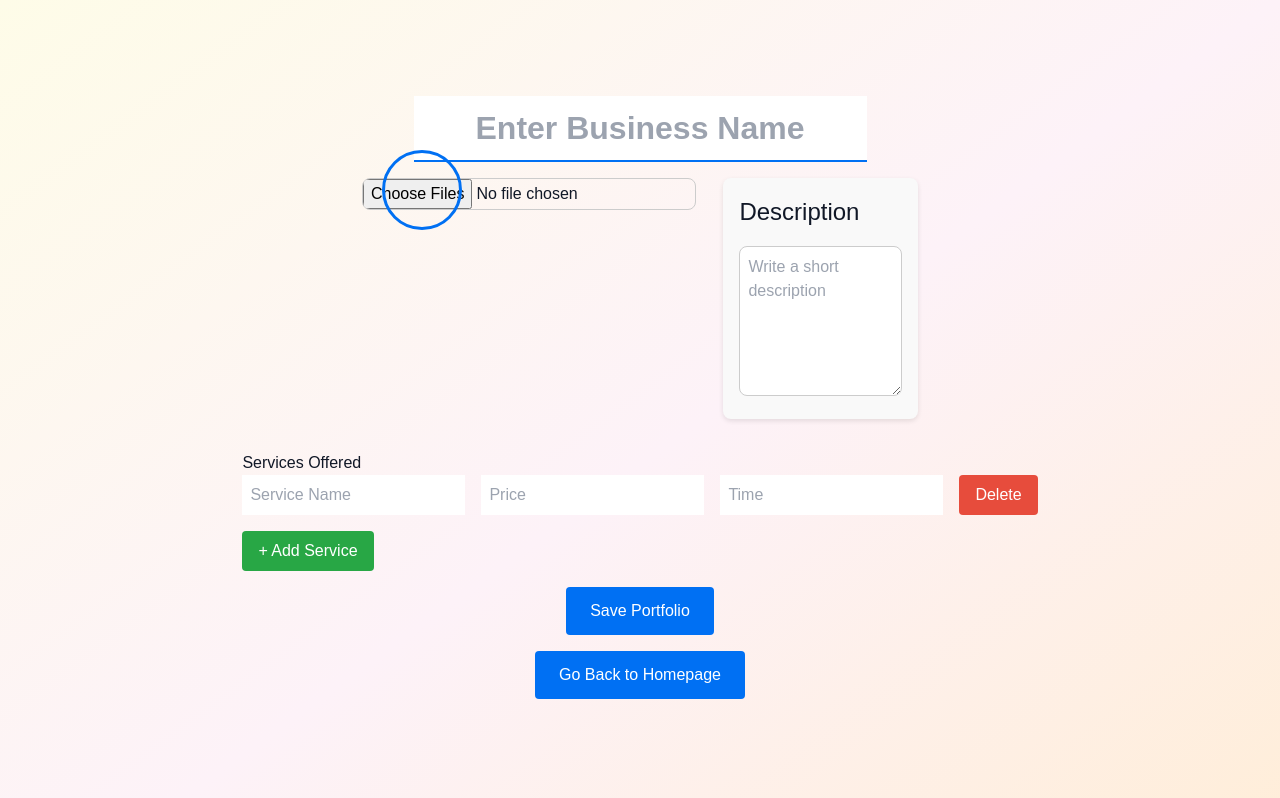
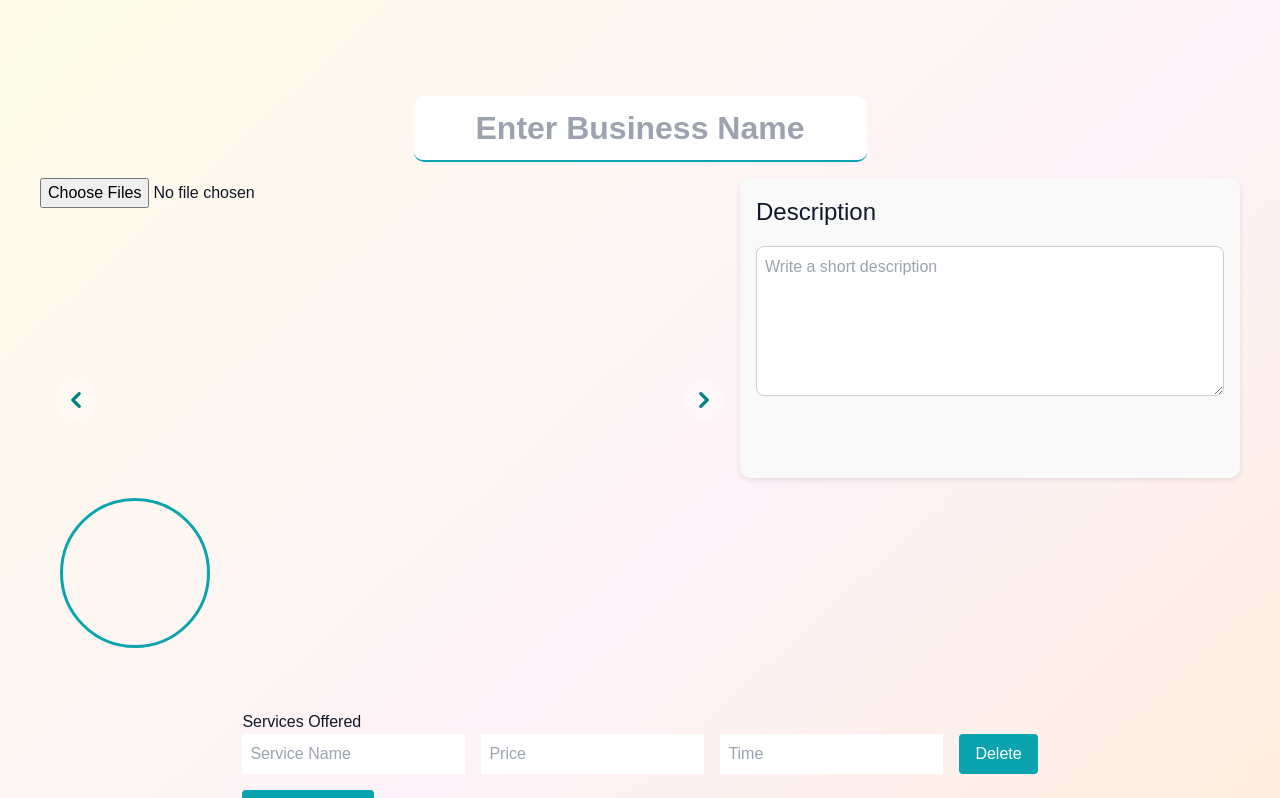
Before and after one commit to WSU-4110/Style, a Next.js app: page /portfolio in a window 1280 px wide. Shown: the top 798 px of the page. Built offline with nearby package versions, Linux system fonts and the light colour scheme.

Commit message:
Creating a carousel

```diff
--- a/package.json
+++ b/package.json
@@ -13,6 +13,7 @@
     "next": "^14.2.13",
     "react": "^18.3.1",
     "react-dom": "^18.3.1",
+    "react-feather": "^2.0.10",
     "react-slick": "^0.30.2",
     "slick": "^1.12.2",
     "swr": "^2.2.5"
--- a/src/app/layout.tsx
+++ b/src/app/layout.tsx
@@ -2,7 +2,7 @@ import type { Metadata } from "next";
 import React from 'react';
 import localFont from "next/font/local";
 import "./globals.css"; // Assuming Tailwind CSS is used for global styles
-import Navbar from '../components/navigationbar';
+import Navbar from '../components/navigationbar.tsx';
 
 // Import Sinera font
 const sinera = localFont({
--- a/src/app/portfolio/page.tsx
+++ b/src/app/portfolio/page.tsx
@@ -1,22 +1,18 @@
 /* eslint-disable @typescript-eslint/no-unused-vars */
 'use client';
 
-import React, { useState, useRef } from 'react';
+import React, { useState } from 'react';
 import { useRouter } from 'next/navigation';
-import './portfolio.css'; // Import the portfolio-specific CSS
+import './portfolio.css';
 
 export default function Portfolio() {
   const [businessName, setBusinessName] = useState('');
   const [bio, setBio] = useState('');
   const [profilePicture, setProfilePicture] = useState<File | null>(null);
-  const [photos, setPhotos] = useState<FileList | null>(null);
+  const [photos, setPhotos] = useState<string[]>([]);
   const [services, setServices] = useState([{ name: '', price: '', time: '' }]);
 
   const router = useRouter();
-  const carouselRef = useRef<HTMLDivElement>(null);
-  const isDragging = useRef(false);
-  const startX = useRef(0);
-  const scrollLeft = useRef(0);
 
   const handleProfilePictureUpload = (e: React.ChangeEvent<HTMLInputElement>) => {
     if (e.target.files) {
@@ -26,28 +22,9 @@ export default function Portfolio() {
 
   const handlePhotoUpload = (e: React.ChangeEvent<HTMLInputElement>) => {
     if (e.target.files) {
-      setPhotos(e.target.files);
+      const newPhotos = Array.from(e.target.files).map((file) => URL.createObjectURL(file));
+      setPhotos(newPhotos);
     }
-  };
-
-  const handleDragStart = (e: React.MouseEvent) => {
-    isDragging.current = true;
-    startX.current = e.pageX - (carouselRef.current?.offsetLeft || 0);
-    scrollLeft.current = carouselRef.current?.scrollLeft || 0;
-  };
-
-  const handleDragMove = (e: React.MouseEvent) => {
-    if (!isDragging.current) return;
-    e.preventDefault();
-    const x = e.pageX - (carouselRef.current?.offsetLeft || 0);
-    const walk = (x - startX.current) * 2; // Increase drag speed
-    if (carouselRef.current) {
-      carouselRef.current.scrollLeft = scrollLeft.current - walk;
-    }
-  };
-
-  const handleDragEnd = () => {
-    isDragging.current = false;
   };
 
   const handleServiceChange = (index: number, field: string, value: string) => {
@@ -100,26 +77,45 @@ export default function Portfolio() {
             />
             {profilePicture && <img src={URL.createObjectURL(profilePicture)} alt="Profile" className="profile-picture" />}
           </div>
-          <div
-            className="carousel"
-            ref={carouselRef}
-            onMouseDown={handleDragStart}
-            onMouseMove={handleDragMove}
-            onMouseUp={handleDragEnd}
-            onMouseLeave={handleDragEnd}
-          >
           <input
             type="file"
             multiple
             accept="image/*"
             onChange={handlePhotoUpload}
           />
-            {photos && Array.from(photos).map((file, index) => (
-              <img key={index} src={URL.createObjectURL(file)} alt={`Carousel ${index}`} className="carousel-image" />
+          <div id="default-carousel" className="relative w-full" data-carousel="slide">
+            <div className="relative h-56 overflow-hidden rounded-lg md:h-96">
+              {photos.map((photo, index) => (
+                <div key={index} className={`hidden duration-700 ease-in-out`} data-carousel-item>
+                  <img src={photo} className="absolute block w-full -translate-x-1/2 -translate-y-1/2 top-1/2 left-1/2" alt={`Carousel ${index}`} />
+                </div>
               ))}
+            </div>
+            <div className="absolute z-30 flex -translate-x-1/2 bottom-5 left-1/2 space-x-3 rtl:space-x-reverse">
+              {photos.map((_, index) => (
+                <button key={index} type="button" className="w-3 h-3 rounded-full" aria-current={index === 0} aria-label={`Slide ${index + 1}`} data-carousel-slide-to={index}></button>
+              ))}
+            </div>
+            <button type="button" className="absolute top-0 start-0 z-30 flex items-center justify-center h-full px-4 cursor-pointer group focus:outline-none" data-carousel-prev>
+              <span className="inline-flex items-center justify-center w-10 h-10 rounded-full bg-white/30 group-hover:bg-white/50 group-focus:ring-4 group-focus:ring-white">
+                <svg className="w-4 h-4 text-teal rtl:rotate-180" fill="none" viewBox="0 0 6 10">
+                  <path stroke="teal" strokeLinecap="round" strokeLinejoin="round" strokeWidth="2" d="M5 1 1 5l4 4"/>
+                </svg>
+                <span className="sr-only">Previous</span>
+              </span>
+            </button>
+            <button type="button" className="absolute top-0 end-0 z-30 flex items-center justify-center h-full px-4 cursor-pointer group focus:outline-none" data-carousel-next>
+              <span className="inline-flex items-center justify-center w-10 h-10 rounded-full bg-white/30 group-hover:bg-white/50 group-focus:ring-4 group-focus:ring-white">
+                <svg className="w-4 h-4 text-teal rtl:rotate-180" fill="none" viewBox="0 0 6 10">
+                  <path stroke="teal" strokeLinecap="round" strokeLinejoin="round" strokeWidth="2" d="m1 9 4-4-4-4"/>
+                </svg>
+                <span className="sr-only">Next</span>
+              </span>
+            </button>
           </div>
         </div>
 
+        {/* Move Description Below Carousel */}
         <div className="description-wrapper">
           <h2>Description</h2>
           <textarea
--- a/src/app/portfolio/portfolio.css
+++ b/src/app/portfolio/portfolio.css
@@ -12,7 +12,8 @@
     text-align: center;
     width: 100%;
     border: none;
-    border-bottom: 2px solid #0070f3;
+    border-radius: 10px;
+    border-bottom: 2px solid #0ba3ad;
     margin-bottom: 1rem;
     padding: 0.5rem;
     outline: none;
@@ -26,18 +27,19 @@
 
   .carousel-wrapper {
     position: relative;
-    width: 60%;
+    width: 700px;
+    height: 500px;
   }
 
   .profile-picture-wrapper {
     position: absolute;
-    bottom: -20px;
+    bottom: 30px;
     left: 20px;
-    width: 80px;
-    height: 80px;
+    width: 150px;
+    height: 150px;
     overflow: hidden;
     border-radius: 50%;
-    border: 3px solid #0070f3;
+    border: 3px solid #0ba3ad;
   }
 
   .profile-picture-wrapper input[type="file"] {
@@ -58,16 +60,18 @@
   }
 
   .carousel-image {
-    height: 200px;
+    height: 300px;
+    width: 700px;
     margin-right: 8px;
     border-radius: 8px;
   }
 
   .description-wrapper {
-    width: 35%;
+    width: 500px;
+    height: 300px;
     background-color: #f9f9f9;
     padding: 1rem;
-    border-radius: 8px;
+    border-radius: 10px;
     box-shadow: 0px 2px 5px rgba(0, 0, 0, 0.1);
   }
 
@@ -100,7 +104,7 @@
   }
 
   .delete-service-button {
-    background-color: #e74c3c;
+    background-color: #0ba3ad;
     color: white;
     border: none;
     border-radius: 4px;
@@ -114,7 +118,7 @@
   }
 
   .add-service-button {
-    background-color: #28a745;
+    background-color: #0ba3ad;
     color: white;
     border: none;
     border-radius: 4px;
@@ -124,14 +128,14 @@
   }
 
   .add-service-button:hover {
-    background-color: #218838;
+    background-color: #0a8088;
   }
 
   .button {
     display: inline-block;
     margin-top: 1rem;
     padding: 0.75rem 1.5rem;
-    background-color: #0070f3;
+    background-color: #000000;
     color: white;
     border: none;
     border-radius: 4px;
@@ -140,7 +144,7 @@
   }
 
   .button:hover {
-    background-color: #005bb5;
+    background-color: #424242;
   }
 
   .mt-6 {
```
Also changed, not shown: src/components/ui/buttons.tsx (added), src/components/ui/card.tsx (added), 1 other file (tests, documents, lock files or other folders). Lines whose indentation alone changed are shown as unchanged.
